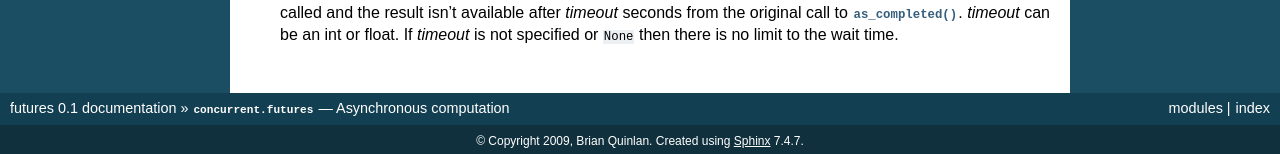
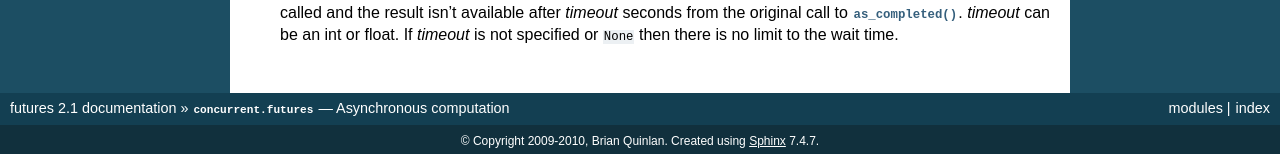
Before and after one commit to santegoeds/pythonfutures, a Sphinx documentation site: the page built from docs/index.rst, in a window 1280 px wide and 900 px high, scrolled down 4203 px. Shown: the part 743-897 px from the top of the window. Built offline with Sphinx 7.4.7, drawn with Linux system fonts in a browser that asks for light colours; some of the changed text lies outside the part shown.

Commit message:
Bumped up docs version
git-svn-id: http://pythonfutures.googlecode.com/svn/trunk@94 06f5a31e-3807-11de-b418-9b7e54b75326

```diff
--- a/docs/conf.py
+++ b/docs/conf.py
@@ -38,16 +38,16 @@
 
 # General information about the project.
 project = u'futures'
-copyright = u'2009, Brian Quinlan'
+copyright = u'2009-2010, Brian Quinlan'
 
 # The version info for the project you're documenting, acts as replacement for
 # |version| and |release|, also used in various other places throughout the
 # built documents.
 #
 # The short X.Y version.
-version = '0.1'
+version = '2.1'
 # The full version, including alpha/beta/rc tags.
-release = '0.1'
+release = '2.1'
 
 # The language for content autogenerated by Sphinx. Refer to documentation
 # for a list of supported languages.
```
